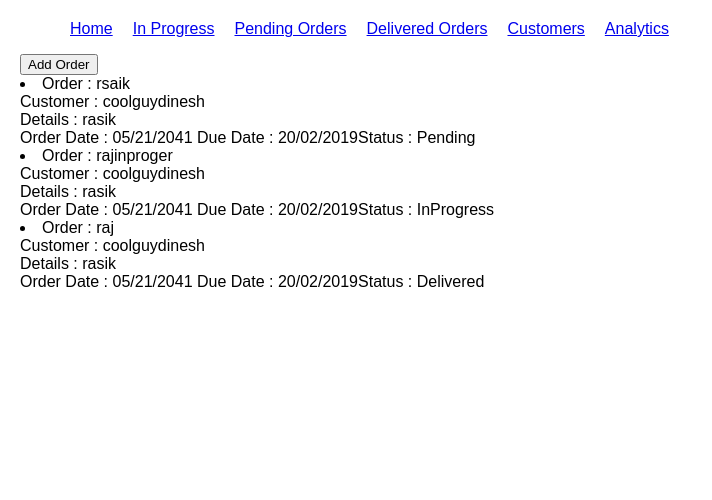
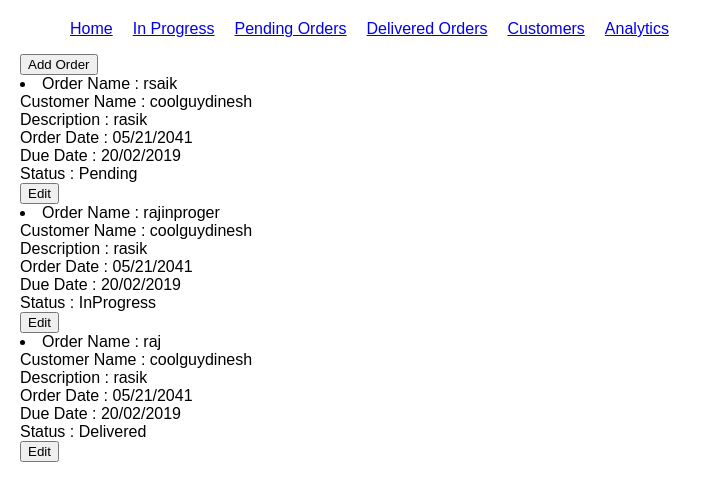
Before and after one commit to rasikraj01/mybiz, a React (Create React App) app: page / in a window 1280 px wide. Shown: the top 500 px of the page, without its empty margins (0-712 px from the left). Built offline with nearby package versions, Linux system fonts and the light colour scheme.

Commit message:
added edti form

```diff
--- a/src/components/home.js
+++ b/src/components/home.js
@@ -1,5 +1,6 @@
 import React, { Component } from 'react';
 import AddOrder from './addOrder';
+import SingleOrder from './singleOrder';
 
 class Home extends Component {
    constructor(){
@@ -30,14 +31,17 @@ class Home extends Component {
     return (
       <div>
          {(this.state.addOrder && <AddOrder customers={this.props.customers} handleOrderUpdate={this.props.handleOrderUpdate} handleHideForm={this.handleHideorderForm}/>) || <button onClick={this.handleAddOrderFormTrigger}>Add Order</button>}
-         {this.state.orders && this.state.orders.map((data, index) => (
-            <li key={index}>
-               Order : {data.orderName}<br/>
-               Customer : {data.customerName}<br/>
-               Details : {data.Description}<br/>
-               Order Date : {data.orderDate} Due Date : {data.dueDate}
-               Status : {data.status}
-            </li>
+         {this.state.orders && this.state.orders.map((order, index) => (
+            <SingleOrder
+               key={index}
+               OrderName={order.orderName}
+               Description={order.Description}
+               customerName={order.customerName}
+               orderDate={order.orderDate}
+               dueDate={order.dueDate}
+               status={order.status}
+               customers = {this.props.customers}
+            />
          ))}
       </div>
     );
--- /dev/null
+++ b/src/components/orderEdit.js
@@ -0,0 +1,17 @@
+import React, { Component } from 'react';
+
+class OrderEdit extends Component {
+   constructor(){
+      super();
+
+   }
+  render() {
+    return (
+      <div>
+         edit
+      </div>
+    );
+  }
+}
+
+export default OrderEdit;
--- a/src/components/singleOrder.js
+++ b/src/components/singleOrder.js
@@ -1,9 +1,64 @@
 import React, { Component } from 'react';
+// import OrderEdit from './orderEdit';
+
 
 class SingleOrder extends Component {
+   constructor(){
+      super();
+      this.state = {
+         editMode : false,
+         updatedOrder : {
+         }
+      }
+   }
+   componentWillMount(){
+      // this.setState({
+      //    updatedOrder : {
+      //       orderName: '',
+      //       customerName: '',
+      //       Description: '',
+      //       dueDate: '',
+      //       orderDate: '',
+      //       status: ''
+      //    }
+      // });
+      // console.log(this.props.orderName);
+   }
+   handleInputChange = (e) => {
+      console.log(e.target.value);
+      this.setState({
+         updatedOrder :
+         {[e.target.name]: e.target.value }
+      });
+   }
+   handleToggleEdit = () => {
+      console.log('edit on');
+      this.setState({editMode : true});
+   }
+   handleEdit = (e) => {
+      e.preventDefault();
+      this.setState({
+         editMode: false
+         // updatedOrder : {data : 'one'}
+      });
+   }
   render() {
     return (
       <div>
+         {(
+         this.state.editMode &&
+         <form onSubmit={this.handleEdit}>
+            <input type="text" placeholder="Name" name="orderName" onChange={this.handleInputChange} value={this.porps.OrderName}/>
+            <input type="text" placeholder="Description" name="Description" onChange={this.handleInputChange} value={this.porps.Description}/>
+            <input type="date" placeholder="DueDate" name="dueDate" onChange={this.handleInputChange} value={this.porps.dueDate}/>
+            <select name="customerName" onChange={this.handleInputChange}>
+               {this.props.customers && this.props.customers.map((customer, key) => (
+                  <option key={key}>{customer.customerName}</option>
+               ))}
+            </select>
+            <input type="submit"/>
+         </form>
+         ) ||
          <li>
             Order Name : {this.props.OrderName}<br/>
             Customer Name : {this.props.customerName}<br/>
@@ -11,7 +66,10 @@ class SingleOrder extends Component {
             Order Date :  {this.props.orderDate}<br/>
             Due Date : {this.props.dueDate} <br/>
             Status : {this.props.status} <br/>
+            <button onClick={this.handleToggleEdit}>Edit</button>
          </li>
+      }
+
       </div>
     );
   }
```
